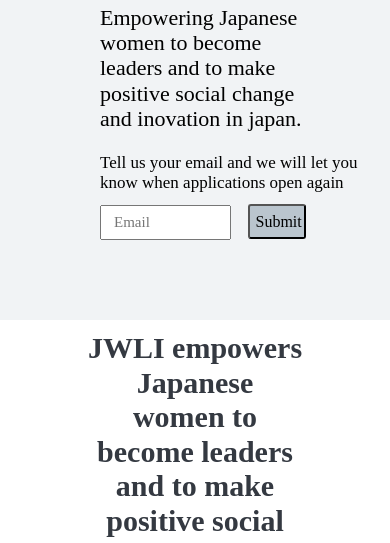
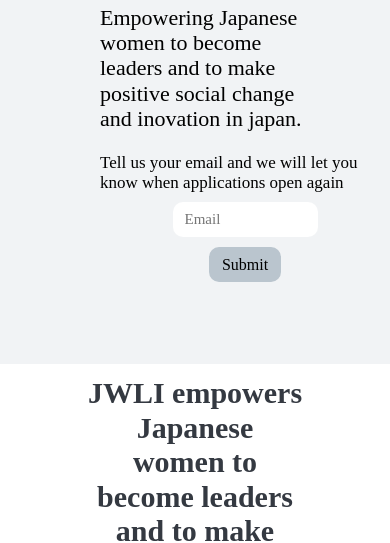
Before and after one commit to ElvinGarciaDev/Japanese-women-leadership-initiative, a plain HTML site: page index.html in a window 390 px wide. Shown: the part 253-796 px from the top of the page. Drawn offline with Linux system fonts and the light colour scheme.

Commit message:
updated form css

```diff
--- a/css/style.css
+++ b/css/style.css
@@ -24,19 +24,6 @@
 html {
   font-size: 62.5%;
 }
-
-/* header li {
-  float: left;
-  padding-left: 8rem;
-  padding-bottom: 1rem;
-  list-style: none;
-  font-size: 1.7rem;
-}
-
-header li a {
-  text-decoration: none;
-  color: rgba(52, 57, 65, 1);
-} */
 
 header ul {
   display: flex;
@@ -380,6 +367,28 @@ footer {
     display: none;
   }
 
+  form input {
+    width: 50%;
+    margin: 2px auto;
+    border-radius: 1rem;
+    border: none;
+    margin-top: 10px;
+    display: block;
+
+  }
+
+  form button {
+    width: 25%;
+    border: none;
+    border-radius: 1rem;
+    display: block;
+    margin: 2px auto;
+    margin-top: 10px;
+
+
+
+  }
+
   #ourHistory img {
     border: 1px solid red;
     display: none;
```
Also changed, not shown: 1 other file.
